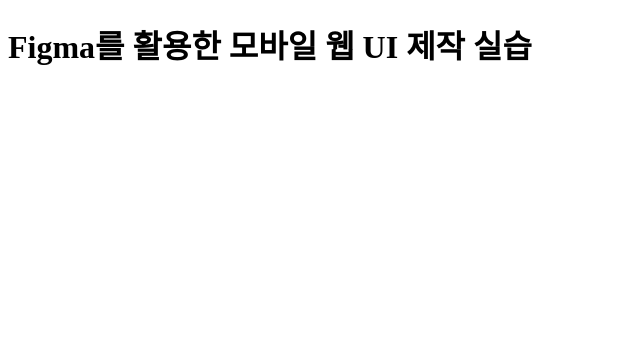
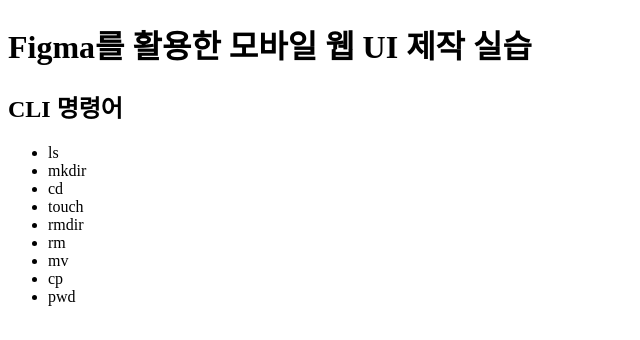
Before and after one commit to younhw0809/jeonju, a plain HTML site: page index.html in a window 1280 px wide. Shown: the whole page, without its empty margins (0-640 px from the left). Drawn offline with Linux system fonts and the light colour scheme.

Commit message:
CLI 명령어 목록 추가

```diff
--- a/index.html
+++ b/index.html
@@ -7,5 +7,17 @@
 </head>
 <body>
   <h1>Figma를 활용한 모바일 웹 UI 제작 실습</h1>
+  <h2>CLI 명령어</h2>
+  <ul>
+    <li>ls</li>
+    <li>mkdir</li>
+    <li>cd</li>
+    <li>touch</li>
+    <li>rmdir</li>
+    <li>rm</li>
+    <li>mv</li>
+    <li>cp</li>
+    <li>pwd</li>
+  </ul>
 </body>
 </html>
```
